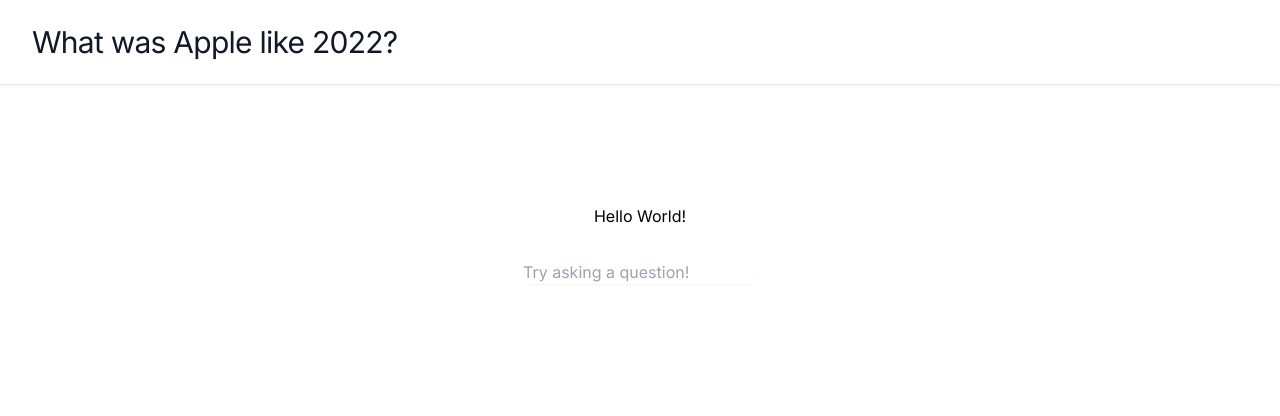
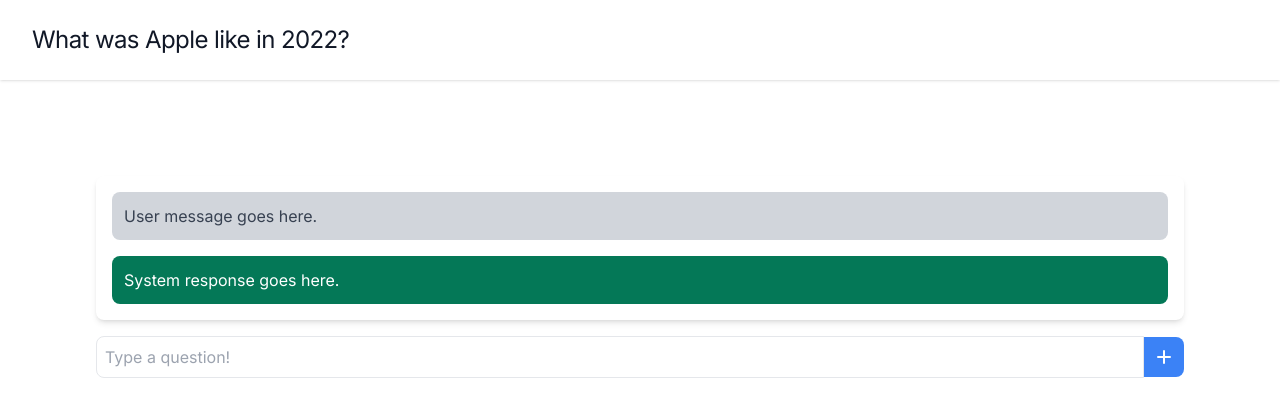
Before and after one commit to subinbean/GPT-2022, a Next.js app: page / in a window 1280 px wide. Shown: the top 416 px of the page. Built offline with nearby package versions, Linux system fonts and the light colour scheme.

Commit message:
very early mock

```diff
--- /dev/null
+++ b/app/components/MessageSection.tsx
@@ -0,0 +1,8 @@
+import React from "react";
+
+const MessageSection = () => {
+    const temp = [{}, {}];
+    return <div>MessageSection</div>;
+};
+
+export default MessageSection;
--- a/app/components/Navbar.tsx
+++ b/app/components/Navbar.tsx
@@ -4,8 +4,8 @@
     return (
         <header className="bg-white shadow">
             <div className="mx-auto max-w-7xl px-4 py-6 sm:px-6 lg:px-8">
-                <h1 className="text-3xl tracking-tight text-gray-900">
-                    What was Apple like 2022?
+                <h1 className="text-2xl tracking-tight text-gray-900">
+                    What was Apple like in 2022?
                 </h1>
             </div>
         </header>
--- a/app/components/SendMessageBar.tsx
+++ b/app/components/SendMessageBar.tsx
@@ -3,8 +3,9 @@
 const SendMessageBar = () => {
     return (
         <div>
-            <div className="relative mt-2 rounded-md shadow-sm">
+            <div className="flex flex-col w-full">
                 <input
+                    className=""
                     type="text"
                     name="message"
                     id="message"
--- a/app/page.tsx
+++ b/app/page.tsx
@@ -4,11 +4,38 @@
 export default function Page() {
     return (
         <main className="flex min-h-screen flex-col items-center p-24">
-            <div className="mx-auto max-w-7xl py-6 sm:px-6 lg:px-8">
-                {" "}
-                Hello World!
+            <div className="w-full min-h-full mx-auto bg-white p-4 rounded-lg shadow-md">
+                <div className="space-y-4">
+                    <div className="bg-gray-300 text-gray-700 p-3 rounded-lg">
+                        User message goes here.
+                    </div>
+                    <div className=" text-white p-3 rounded-lg bg-emerald-700">
+                        System response goes here.
+                    </div>
+                </div>
             </div>
-            <SendMessageBar />
+            <div className="flex w-full items-center my-4">
+                <input
+                    type="text"
+                    placeholder="Type a question!"
+                    className="flex-1 p-2 rounded-l-lg border focus:outline-none"
+                />
+                <button className="bg-blue-500 text-white p-2 rounded-r-lg hover:bg-blue-600 focus:outline-none">
+                    <svg
+                        xmlns="http://www.w3.org/2000/svg"
+                        className="h-6 w-6"
+                        fill="none"
+                        viewBox="0 0 24 24"
+                        stroke="currentColor">
+                        <path
+                            strokeLinecap="round"
+                            strokeLinejoin="round"
+                            strokeWidth={2}
+                            d="M12 6v6m0 0v6m0-6h6m-6 0H6"
+                        />
+                    </svg>
+                </button>
+            </div>
         </main>
     );
 }
```
